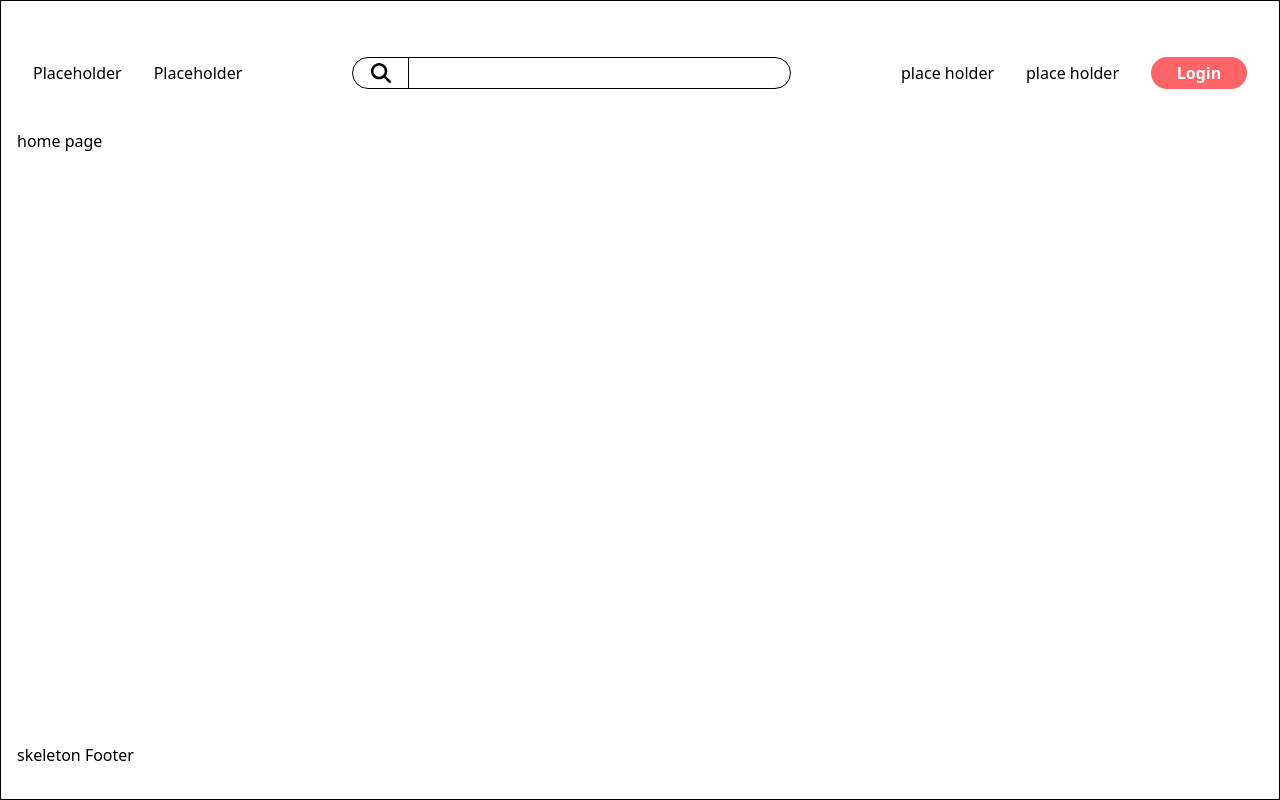
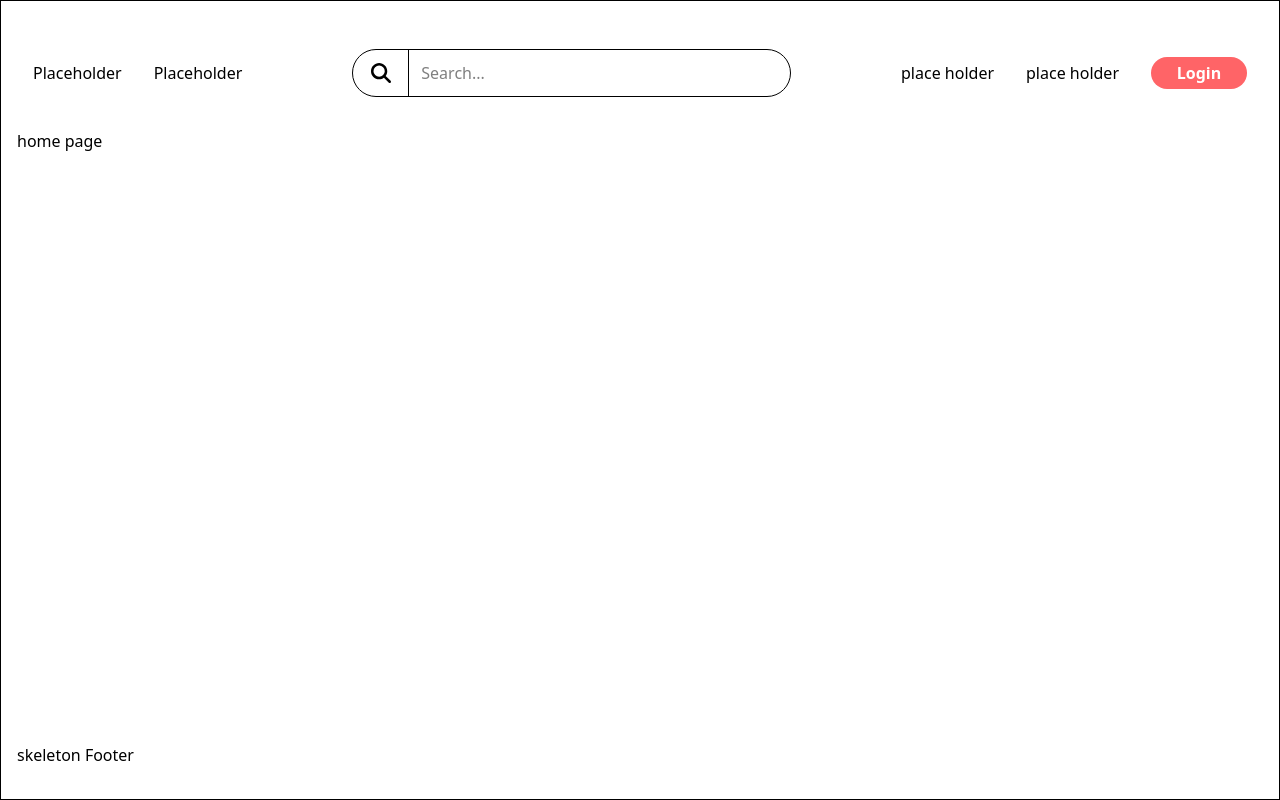
Before and after one commit to William-Ta0/H4H, a React (Vite) app in the folder app/: page / in a window 1280 px wide. Built offline with nearby package versions, Linux system fonts and the light colour scheme.

Commit message:
basic functionality of searchInput implemented with toolTip added to the div node

```diff
--- a/app/src/components/SearchInput/SearchInput.tsx
+++ b/app/src/components/SearchInput/SearchInput.tsx
@@ -2,12 +2,12 @@ import {useToolTip} from "../../hooks/useToolTip.tsx";
 import React, {useState} from "react";
 import {ToolTip} from "../ToolTip.tsx";
 import {FontAwesomeIcon} from "@fortawesome/react-fontawesome";
-import {faSearch} from "@fortawesome/free-solid-svg-icons";
+import {faSearch, faTimes} from "@fortawesome/free-solid-svg-icons";
 
 
 export default function SearchInput() {
 
-    const { showTooltip, tooltipPosition, toolTipText } = useToolTip();
+    const { showTooltip, tooltipPosition, toolTipText, mouseEnter,mouseLeave } = useToolTip();
     const [userInput, setUserInput] = useState<string|null>(null);
 
     const handleUserInputChange = (
@@ -23,10 +23,34 @@ export default function SearchInput() {
 
 
     return (
-        <div className=" h-full w-[70%] rounded-full  border ">
-            <div className=" h-full  w-[3.5rem]  flex justify-center items-center rounded-l-full border-r ">
+        <div className=" h-12 w-[70%] flex flex-row rounded-full  border "
+             onMouseEnter={(e)=> mouseEnter(e,"Search what we are looking for?")}
+             onMouseLeave={mouseLeave}
+        >
+            <div className=" min-w-[3.5rem]  flex justify-center items-center rounded-l-full border-r ">
                 <FontAwesomeIcon icon={faSearch} size="lg" />
             </div>
+
+            {/* Input Field */}
+            <input
+                type="text"
+                value={userInput || ""}
+                onChange={handleUserInputChange}
+                placeholder="Search..."
+                className=" w-full flex justify-start items-center px-3 py-2 focus:outline-none bg-transparent"
+            />
+
+            {/* Clear Icon (conditionally render) */}
+            {userInput && userInput.length > 0 && (
+                <div
+                    className="p-2 flex justify-center items-center cursor-pointer rounded-r-full"
+                    onClick={clearUserInput}
+                >
+                    <FontAwesomeIcon icon={faTimes} size="lg" className="text-gray-500" />
+                </div>
+            )}
+
+
             <ToolTip
                 visible={showTooltip}
                 text={toolTipText}
```
